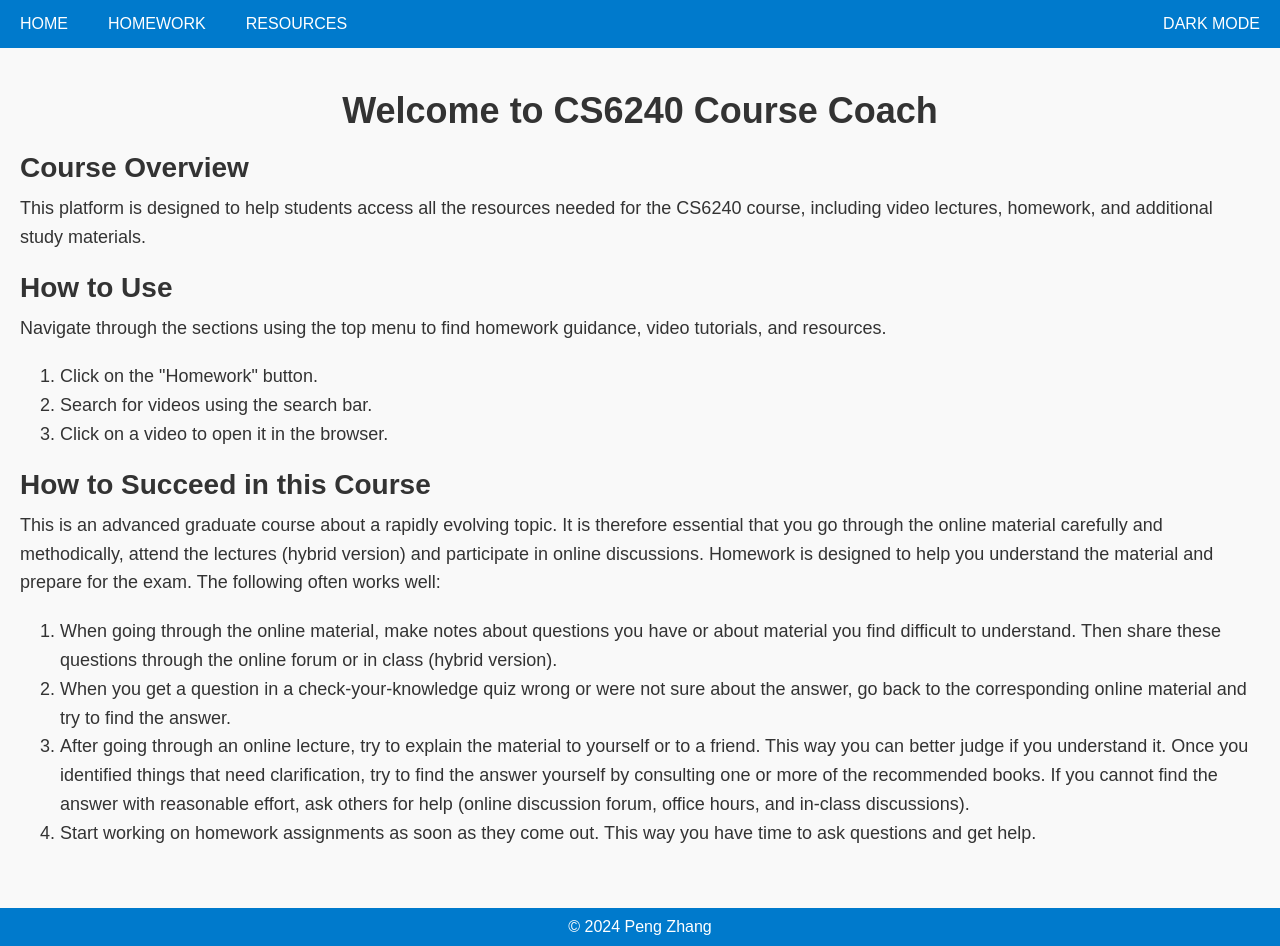
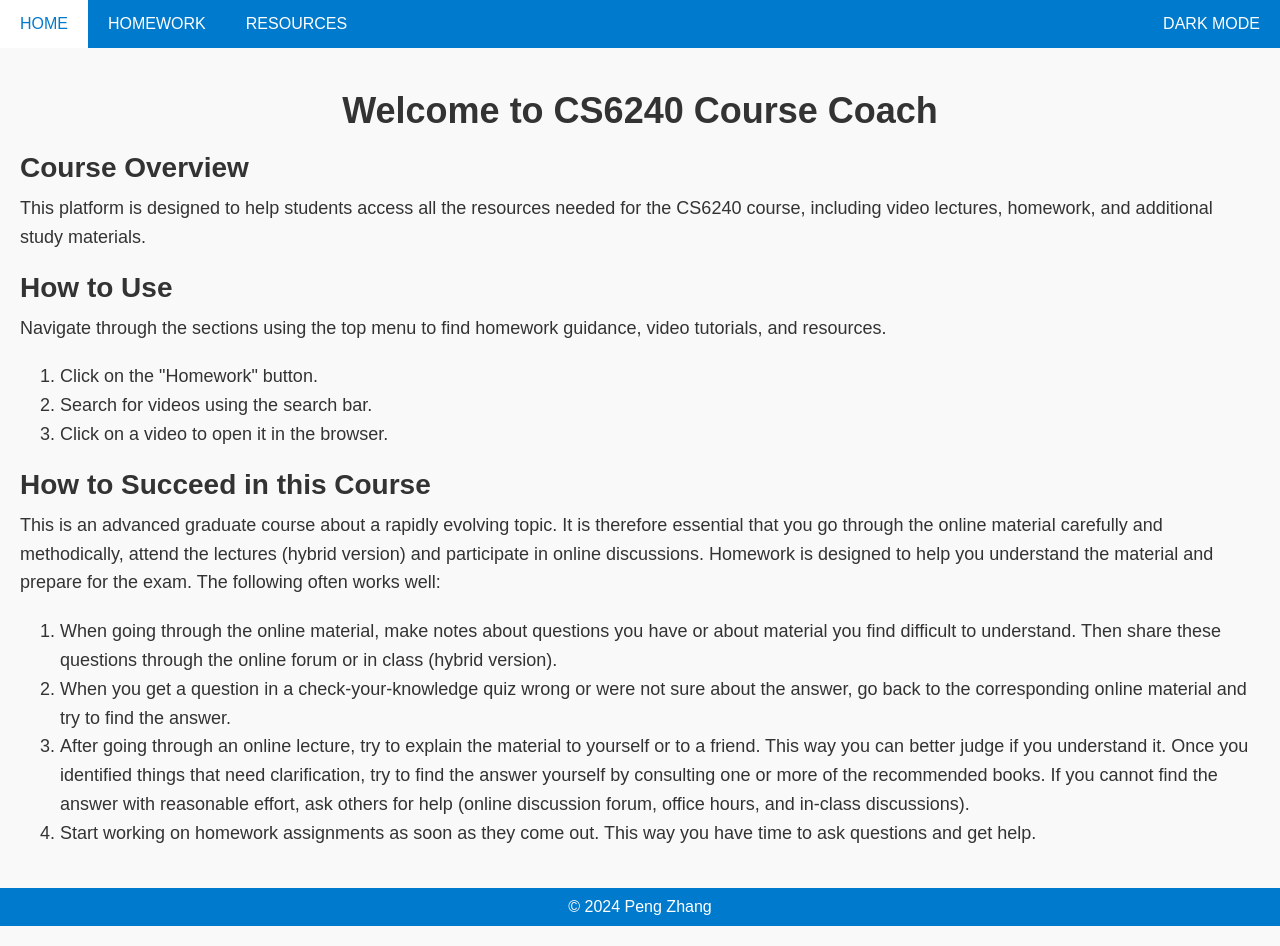
Before and after one commit to peng1z/CS6240-Course-Coach, a plain HTML site: page index.html in a window 1280 px wide. Drawn offline with Linux system fonts and the light colour scheme.

Commit message:
Adjust the footer and add background for navigation buttons

```diff
--- a/css/styles.css
+++ b/css/styles.css
@@ -12,11 +12,14 @@ body {
     color: #333;
     padding: 0;
     transition: background-color 0.3s, color 0.3s;
+    min-height: 100vh;
+    display: flex;
+    flex-direction: column;
 }
 
 /* Dark Mode */
 body.dark-mode {
-    background-color: #333;
+    background-color: #1a1a1a;
     color: #f9f9f9;
 }
 
@@ -46,10 +49,20 @@ nav {
     cursor: pointer;
     font-size: 16px;
     text-transform: uppercase;
+    transition: background-color 0.3s, color 0.3s;
 }
 
 .nav-right button {
     margin-left: auto;
+}
+
+.nav-left button:hover, .nav-right button:hover {
+    background-color: rgba(255, 255, 255, 0.1);
+}
+
+.nav-left button.active, .nav-right button.active {
+    background-color: white;
+    color: #007acc;
 }
 
 /* Styling for Ordered List on Home Page */
@@ -109,7 +122,12 @@ nav {
     padding: 10px;
     margin-bottom: 10px;
     background-color: #fff;
-    box-shadow: 0 2px 5px rgba(0, 0, 0, 0.1);
+    transition: background-color 0.3s, color 0.3s;
+}
+
+body.dark-mode .video-container {
+    background-color: #2a2a2a;
+    border-color: #444;
 }
 
 .video-container img {
@@ -123,6 +141,11 @@ nav {
     font-size: 18px;
     font-weight: bold;
     color: #333;
+    transition: color 0.3s;
+}
+
+body.dark-mode .video-title {
+    color: #f0f0f0;
 }
 
 /* Resources Page Styles */
@@ -153,10 +176,10 @@ nav {
 
 footer {
     text-align: center;
-    margin-top: 20px;
     padding: 10px 0;
     background-color: #007acc;
     color: white;
+    margin-top: auto;
 }
 
 /* Hide Elements Initially */
--- a/index.html
+++ b/index.html
@@ -10,6 +10,7 @@
     <title>CS6240 Course Coach</title>
 </head>
 <body>
+    <div class="content-wrapper">
         <!-- Navigation Bar -->
         <nav>
             <div class="nav-left">
@@ -85,6 +86,7 @@
                 <li><a href="https://www.oreilly.com/library/view/hadoop-in-action/9781935182191/" target="_blank">Hadoop in Action</a> by Chuck Lam</li>
             </ul>
         </section>
+    </div>
 
     <footer>
         <p>&copy; 2024 Peng Zhang</p>
--- a/js/script.js
+++ b/js/script.js
@@ -52,6 +52,12 @@ function navigate(page) {
         section.style.display = 'none'; // Hide all pages
     });
     document.getElementById(page).style.display = 'block'; // Show selected page
+
+    // Highlight the active navigation button
+    document.querySelectorAll('nav button').forEach(button => {
+        button.classList.remove('active');
+    });
+    document.querySelector(`button[onclick="navigate('${page}')"]`).classList.add('active');
 }
 
 // Function to toggle dark mode
```
Lines whose indentation alone changed are shown as unchanged.
